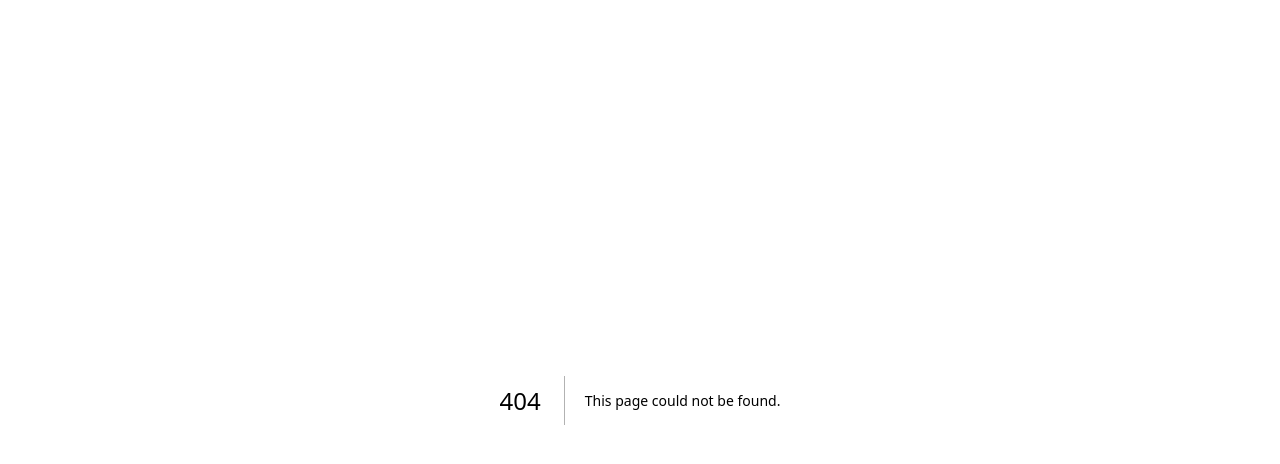
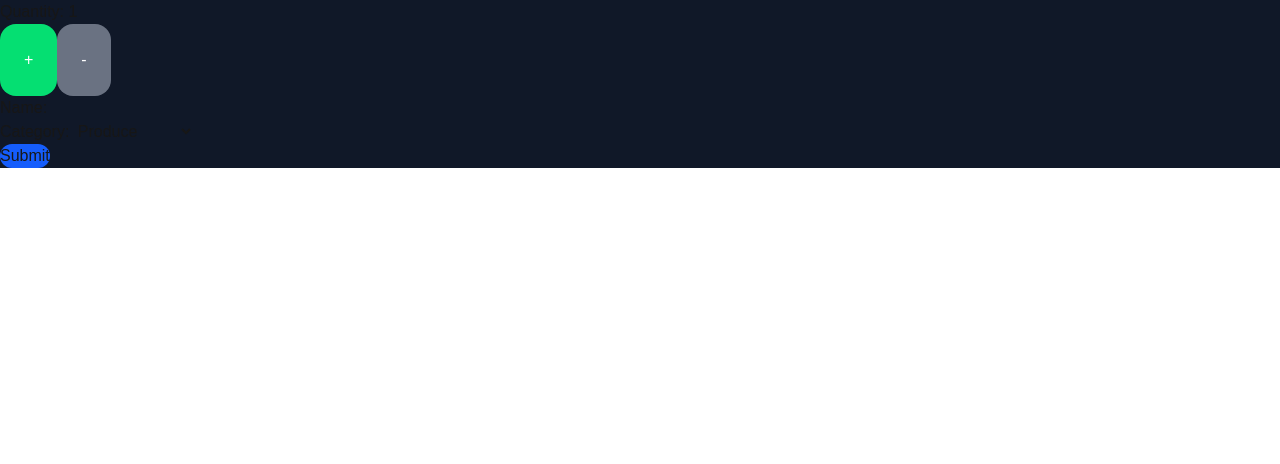
Before and after one commit to RandomGuy1661/cprg306-assignments, a Next.js app: page /week-5 in a window 1280 px wide. Before the commit this address had no page. Shown: the top 464 px of the page. Built offline with nearby package versions, Linux system fonts and the light colour scheme.

Commit message:
week 5 completed

```diff
--- a/app/page.js
+++ b/app/page.js
@@ -10,6 +10,7 @@ export default function Home(){
         <li><Link className={linkStyles} href="./week-2">Week 2 Assignment</Link></li>
         <li><Link className={linkStyles} href="./week-3">Week 3 Assignment</Link></li>
         <li><Link className={linkStyles} href="./week-4">Week 4 Assignment</Link></li>
+        <li><Link className={linkStyles} href="./week-5">Week 5 Assignment</Link></li>
       </ul>
     </main>
   )
--- /dev/null
+++ b/app/week-5/new-item.js
@@ -0,0 +1,81 @@
+"use client"
+
+import { useState } from "react"
+
+export default function NewItem(){
+    const [quantity, setQuantity] = useState(1);
+    const [name, setName] = useState("");
+    const [category, setCategory] = useState("produce");
+
+    //const handleQuan = (event) => setQuantity(event.target.value);
+    const handleName = (event) => setName(event.target.value);
+    const handleCategory = (event) => setCategory(event.target.value);
+
+    const incrementQuantity = () => {
+        if(quantity<20){
+            setQuantity(quantity+1);
+        }
+    }
+    const decrementQuantity = () => {
+        if(quantity>1){
+            setQuantity(quantity-1);
+        }
+    }
+
+    const handleSubmit = (event) => {
+        event.preventDefault();
+
+        let item = {
+            name: name,
+            quantity: quantity,
+            category: category
+        }
+
+        console.log(`The item ${name} has been added. Category: ${category}, Quantity: ${quantity}`);
+        alert(`The item ${name} has been added. Category: ${category}, Quantity: ${quantity}`);
+        formReset();
+    }
+
+    const formReset = () => {
+        setName("");
+        setCategory("produce");
+        setQuantity(1);
+    }
+
+    let buttonStylesGreen = "bg-green-400 text-white rounded-2xl p-6 cursor-pointer hover:bg-green-600 transition-colors active:bg-green-800 "
+    if(quantity >= 20){
+        buttonStylesGreen = "text-white rounded-2xl p-6 bg-gray-500"
+    }
+    let buttonStylesRed = "bg-red-400 text-white rounded-2xl p-6 cursor-pointer hover:bg-red-600 transition-colors active:bg-red-800 "
+    if(quantity <= 1){
+        buttonStylesRed = "text-white rounded-2xl p-6 bg-gray-500"
+    }
+    return (
+        <form className="bg-gray-900" onSubmit={handleSubmit}>
+            <div>
+                <p>Quantity: {quantity}</p>
+                <button type="button" className={buttonStylesGreen} onClick={incrementQuantity}>+</button>
+                <button type="button" className={buttonStylesRed} onClick={decrementQuantity}>-</button>
+            </div>
+            <div>
+                <label>Name: </label>
+                <input type="text" on onChange={handleName} value={name}></input>
+            </div>
+            <div>
+                <label>Category: </label>
+                <select type="" on onChange={handleCategory} value={category}>
+                    <option value="produce">Produce</option>
+                    <option value="dairy">Dairy</option>
+                    <option value="bakery">Bakery</option>
+                    <option value="meat">Meat</option>
+                    <option value="canned goods">Canned Good</option>
+                    <option value="dried goods">Dried Goods</option>
+                    <option value="household">Household</option>
+                </select>
+            </div>
+            <div>
+                <button className={"bg-blue-600 rounded-2xl"} type="submit">Submit</button>
+            </div>
+        </form>
+    )
+}
--- /dev/null
+++ b/app/week-5/page.js
@@ -0,0 +1,9 @@
+import NewItem from "./new-item";
+
+export default function Home(){
+    return(
+        <main>
+            <NewItem/>
+        </main>
+    )
+}
```
